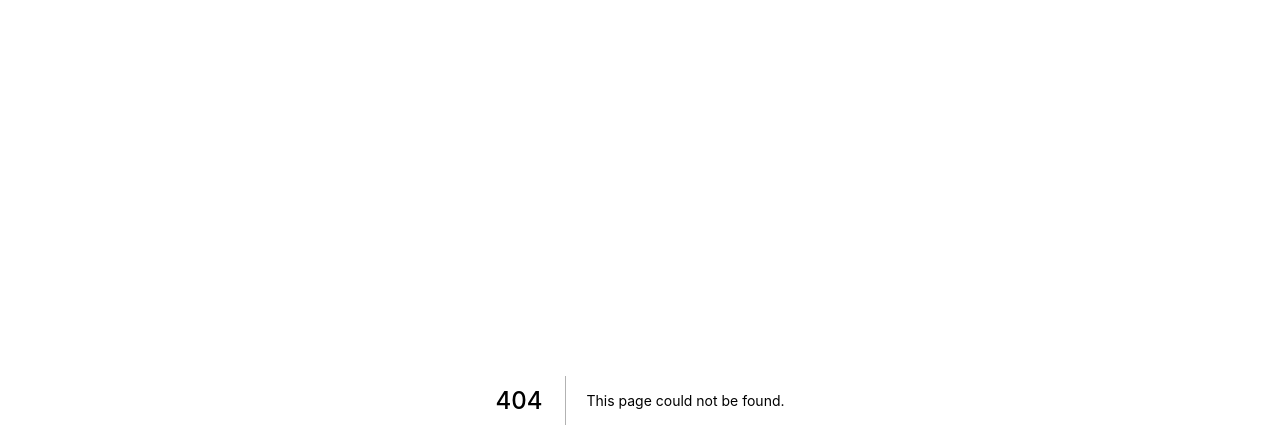
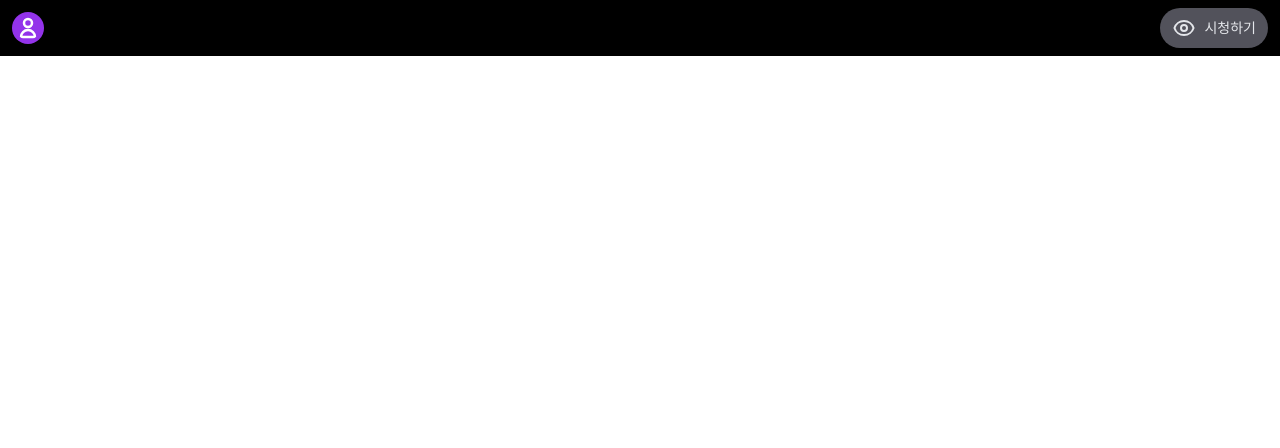
Before and after one commit to blackeichi/jeong-stream, a Next.js app: page /create in a window 1280 px wide. Before the commit this address had no page. Shown: the top 448 px of the page. Built offline with nearby package versions, Linux system fonts and the light colour scheme.

Commit message:
2022.07.13

```diff
--- /dev/null
+++ b/pages/create.tsx
@@ -0,0 +1,56 @@
+import { NextPage } from "next";
+import { useRouter } from "next/router";
+
+const Create: NextPage = () => {
+  const router = useRouter();
+  const onClickCreate = () => {
+    router.replace("/");
+  };
+  return (
+    <div className="flex justify-center text-white">
+      <div className="bg-black text-white fixed top-0 w-full max-w-7xl py-2 px-3 flex justify-between items-center">
+        <svg
+          xmlns="http://www.w3.org/2000/svg"
+          className=" bg-purple-600 w-6 h-6 box-content rounded-full p-1"
+          fill="none"
+          viewBox="0 0 24 24"
+          stroke="currentColor"
+          strokeWidth="2.5"
+        >
+          <path
+            strokeLinecap="round"
+            strokeLinejoin="round"
+            d="M16 7a4 4 0 11-8 0 4 4 0 018 0zM12 14a7 7 0 00-7 7h14a7 7 0 00-7-7z"
+          />
+        </svg>
+        <div
+          onClick={() => onClickCreate()}
+          className="text-gray-200 flex items-center gap-2 bg-zinc-600 p-2 px-3 rounded-3xl text-sm cursor-pointer"
+        >
+          <svg
+            xmlns="http://www.w3.org/2000/svg"
+            className="h-6 w-6"
+            fill="none"
+            viewBox="0 0 24 24"
+            stroke="currentColor"
+            stroke-width="2"
+          >
+            <path
+              strokeLinecap="round"
+              strokeLinejoin="round"
+              d="M15 12a3 3 0 11-6 0 3 3 0 016 0z"
+            />
+            <path
+              strokeLinecap="round"
+              strokeLinejoin="round"
+              d="M2.458 12C3.732 7.943 7.523 5 12 5c4.478 0 8.268 2.943 9.542 7-1.274 4.057-5.064 7-9.542 7-4.477 0-8.268-2.943-9.542-7z"
+            />
+          </svg>
+          <h1>시청하기</h1>
+        </div>
+      </div>
+    </div>
+  );
+};
+
+export default Create;
--- a/pages/index.tsx
+++ b/pages/index.tsx
@@ -1,11 +1,16 @@
 import type { NextPage } from "next";
+import { useRouter } from "next/router";
 import useUser from "../libs/useUser";
 
 const Home: NextPage = () => {
   const user = useUser();
+  const router = useRouter();
+  const onClickCreate = () => {
+    router.replace("/create");
+  };
   return (
-    <div className="bg-black w-full  text-white">
-      <div className="bg-black text-white fixed top-0 w-full py-2 px-3 flex justify-between items-center">
+    <div className="flex justify-center text-white">
+      <div className="bg-black text-white fixed top-0 max-w-7xl w-full py-2 px-3 flex justify-between items-center">
         <svg
           xmlns="http://www.w3.org/2000/svg"
           className=" bg-purple-600 w-6 h-6 box-content rounded-full p-1"
@@ -20,7 +25,10 @@ const Home: NextPage = () => {
             d="M16 7a4 4 0 11-8 0 4 4 0 018 0zM12 14a7 7 0 00-7 7h14a7 7 0 00-7-7z"
           />
         </svg>
-        <div className="text-gray-200 flex items-center gap-2 bg-zinc-600 p-2 px-3 rounded-3xl text-base cursor-pointer">
+        <div
+          onClick={() => onClickCreate()}
+          className="text-gray-200 flex items-center gap-2 bg-zinc-600 p-2 px-3 rounded-3xl text-sm cursor-pointer"
+        >
           <svg
             xmlns="http://www.w3.org/2000/svg"
             className="w-6"
@@ -38,7 +46,7 @@ const Home: NextPage = () => {
           <h1>생성</h1>
         </div>
       </div>
-      <div className="py-20 px-4">
+      <div className="py-20 px-4 bg-black w-full max-w-7xl">
         <div className="flex flex-col gap-4">
           <h1 className="mb-4 text-3xl font-semibold">팔로잉</h1>
           <h2 className="font-semibold">팔로우 중인 카테고리</h2>
@@ -56,6 +64,9 @@ const Home: NextPage = () => {
               <h3 className="text-sm">Hearthstone</h3>
             </div>
           </div>
+          <div>
+            <h2 className="font-semibold mt-4">생방송 채널</h2>
+          </div>
         </div>
       </div>
     </div>
```
